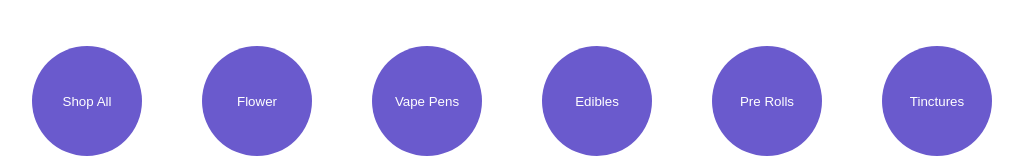
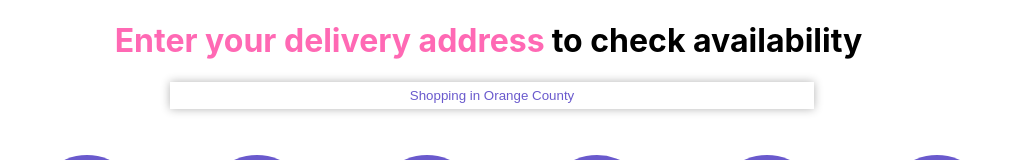
Before and after one commit to mickbbnelson/search-flow-frontend, a React (Create React App) app: page / in a window 1280 px wide. Shown: the top 160 px of the page, without its empty margins (148-1171 px from the left). Built offline with nearby package versions, Linux system fonts and the light colour scheme; no server answers.

Commit message:
Add address form

```diff
--- /dev/null
+++ b/src/AddressForm.js
@@ -0,0 +1,28 @@
+import React from "react"
+
+class AddressForm extends React.Component {
+
+    state = {
+        address: 'Shopping in Orange County'
+    }
+
+    handleChange = (e) => {
+        this.setState({
+            address: e.target.value
+        })
+    }
+
+    render(){
+    return (
+        <div>
+            <div className="AddressFormText">
+                <h1 className="pinkHead">Enter your delivery address</h1><h1>to check availability</h1>
+            </div>
+            <form>
+                <input className="AddressInput" type="text" name="text" onChange={this.handleChange} value={this.state.address}></input>
+            </form>
+        </div>
+    )}
+}
+
+export default AddressForm
--- a/src/App.js
+++ b/src/App.js
@@ -1,11 +1,13 @@
 import './App.css';
 import Products from './ProductsContainer'
-import NavBar from './NavBar';
+import ProductSelect from './ProductSelect';
+import AddressForm from './AddressForm'
 
 function App() {
   return (
     <div className="App">
-      <NavBar />
+      <AddressForm />
+      <ProductSelect />
       <Products />
     </div>
   );
--- a/src/NavBar.js
+++ b/src/ProductSelect.js
@@ -1,6 +1,6 @@
-function NavBar() {
+function ProductSelect() {
     return (
-        <nav className="NavBar">
+        <nav className="ProdSelect">
             <ul>
                 <li>
                     <button>Shop All</button>
@@ -25,4 +25,4 @@ function NavBar() {
     )
 }
 
-export default NavBar
+export default ProductSelect
--- a/src/index.css
+++ b/src/index.css
@@ -75,12 +75,12 @@ code {
   width: 10px;
 }
 
-.NavBar ul li {
+.ProdSelect ul li {
   display: inline-block;
   margin: 30px;
 }
 
-.NavBar ul li button {
+.ProdSelect ul li button {
   padding: auto;
   background-color: slateblue;
   color: white;
@@ -95,7 +95,7 @@ code {
   cursor: pointer;
 }
 
-.NavBar ul li button:hover {
+.ProdSelect ul li button:hover {
   background-color: hotpink;
 }
 
@@ -106,6 +106,20 @@ code {
   text-align: center;
 }
 
-/* .NavBarLI {
+.AddressInput {
+  width: 50%;
+  height:25px;
+  box-shadow: 0 0 10px rgba(0,0,0,.3);
+  border: none;
+  text-align: center;
+  color: slateblue;
+}
+
+.AddressFormText h1 {
   display: inline-block;
-} */
+  margin-right: 7px;
+}
+
+.pinkHead {
+  color: hotpink;
+}
```
